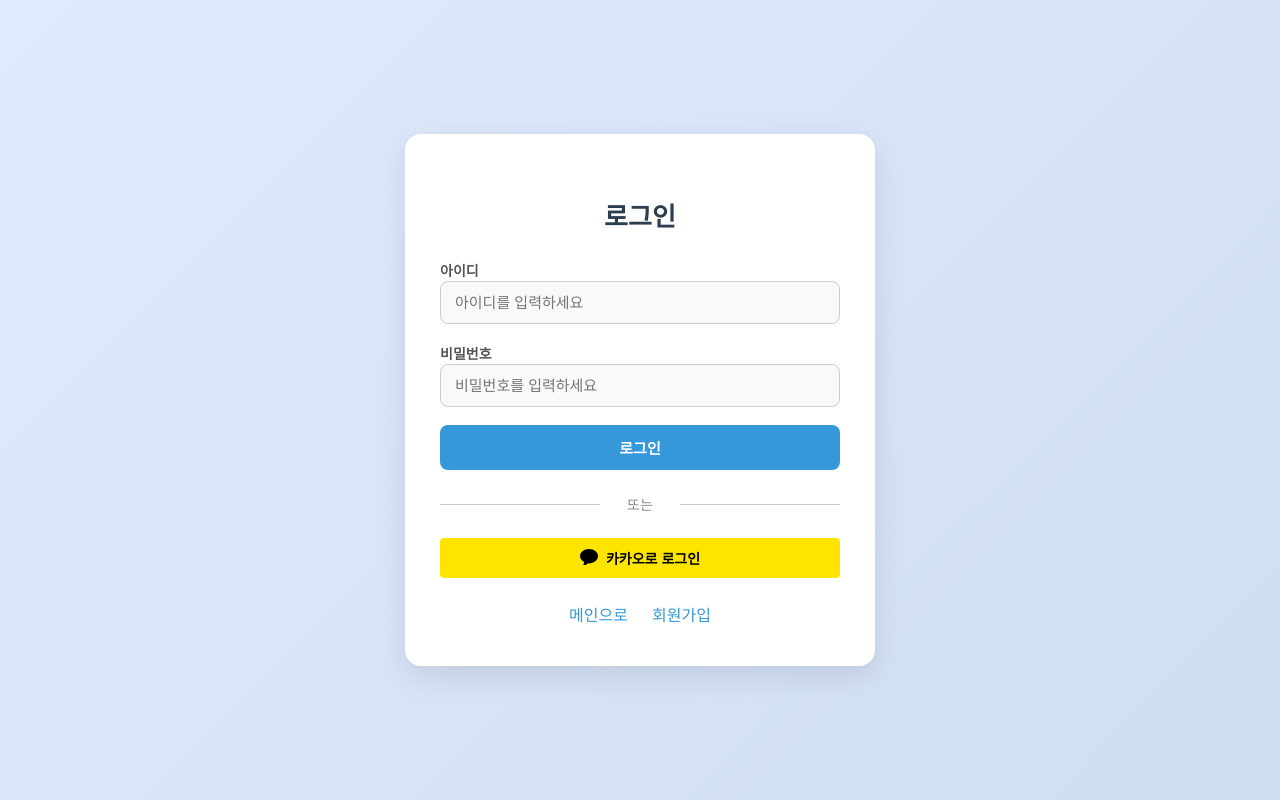
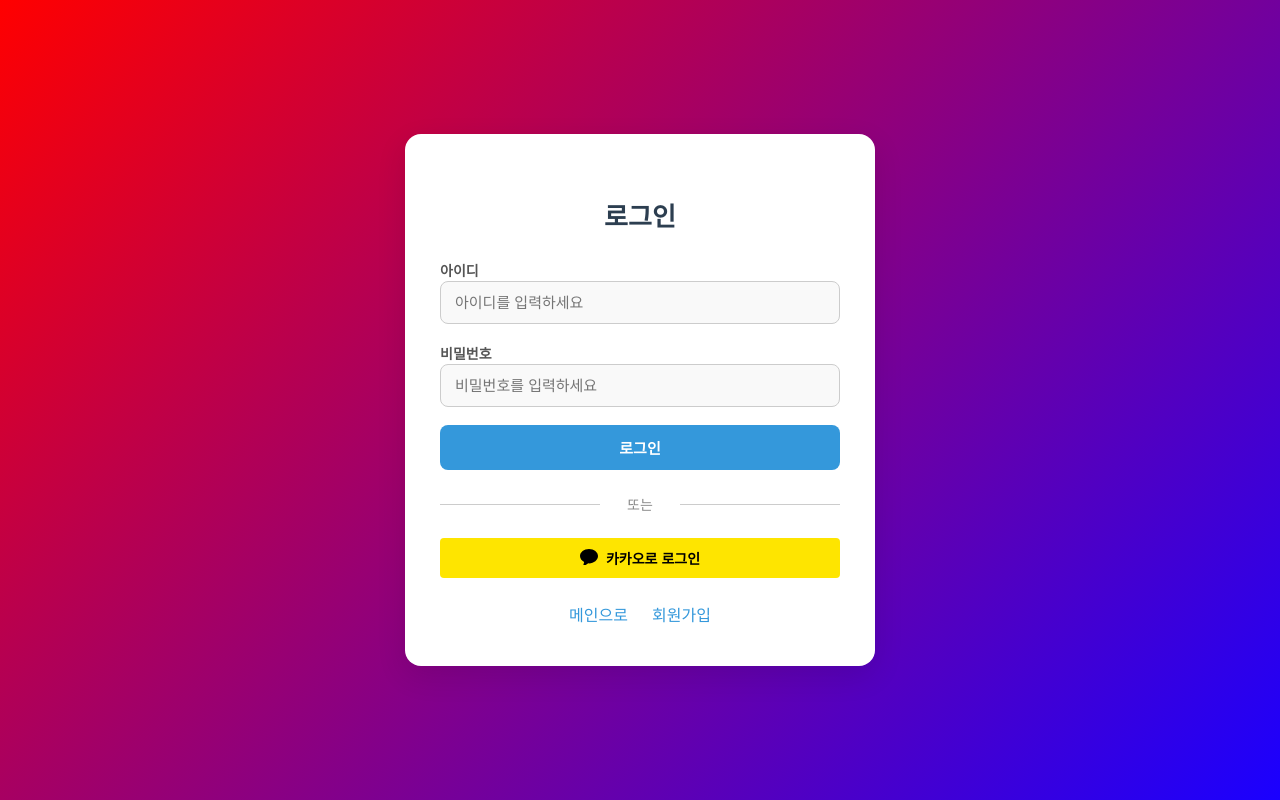
Before and after one commit to jitae1214/TDC, a React (Create React App) app in the folder front/: page /login in a window 1280 px wide. Built offline with nearby package versions, Linux system fonts and the light colour scheme.

Commit message:
약간 인스타 감성 추가

```diff
--- a/front/src/pages/login/ui/styles.css
+++ b/front/src/pages/login/ui/styles.css
@@ -4,8 +4,8 @@
     --primary-hover: #2980b9;
     --error-color: #e74c3c;
     --error-background: #fdecea;
-    --background-gradient-start: #e0eafc;
-    --background-gradient-end: #cfdef3;
+    --background-gradient-start: #ff0000;
+    --background-gradient-end: #1a00ff;
     --card-background: #ffffff;
     --input-background: #f9f9f9;
     --input-focus-border: #3498db;
```
